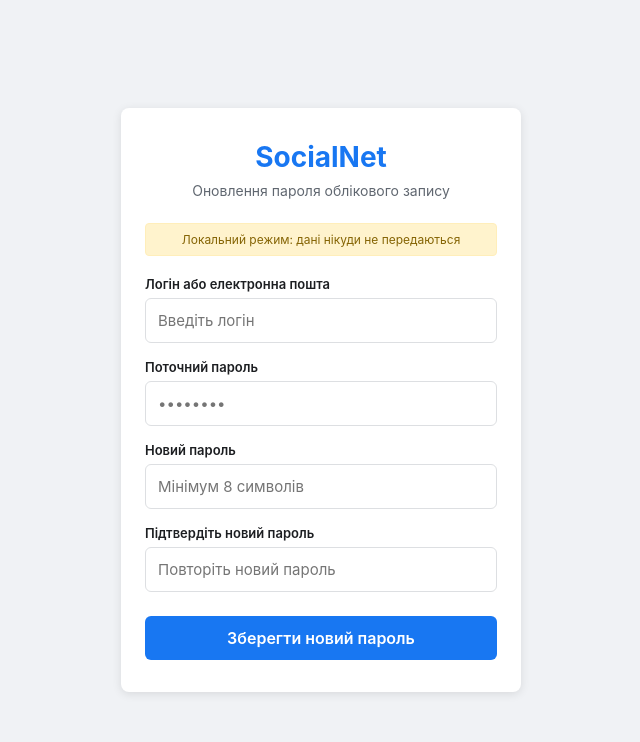
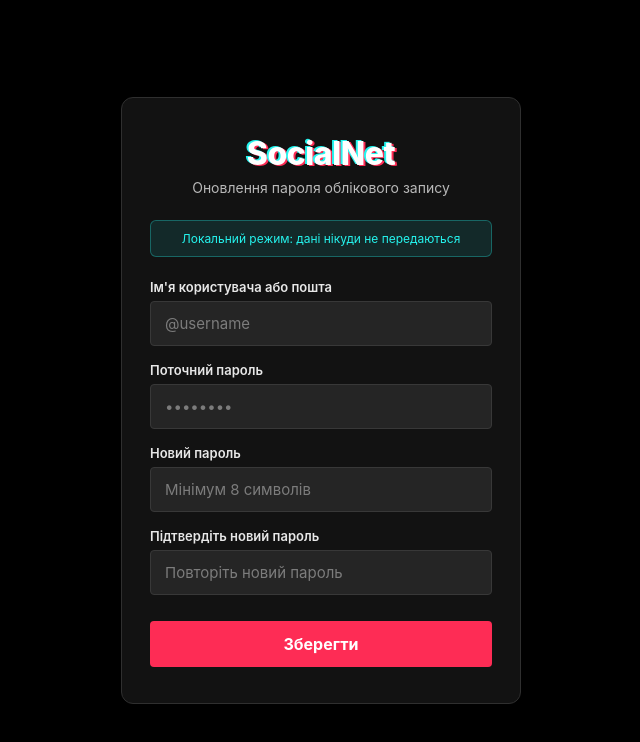
Before and after one commit to Yaroslav829/testtiktok, a plain HTML site: page index.html in a window 1280 px wide. Shown: the whole page, without its empty margins (319-959 px from the left). Drawn offline with Linux system fonts and the light colour scheme.

Commit message:
Update password change page to TikTok style

```diff
--- a/index.html
+++ b/index.html
@@ -3,17 +3,18 @@
 <head>
     <meta charset="UTF-8">
     <meta name="viewport" content="width=device-width, initial-scale=1.0">
-    <title>Зміна пароля — SocialNet (Локальний макет)</title>
+    <title>Зміна пароля — TikTok Style (Локальний макет)</title>
     <style>
         * {
             box-sizing: border-box;
             margin: 0;
             padding: 0;
-            font-family: -apple-system, BlinkMacSystemFont, "Segoe UI", Roboto, Helvetica, Arial, sans-serif;
+            font-family: 'Proxima Nova', -apple-system, BlinkMacSystemFont, "Segoe UI", Roboto, Helvetica, Arial, sans-serif;
         }
 
         body {
-            background-color: #f0f2f5;
+            background-color: #000000;
+            color: #ffffff;
             display: flex;
             justify-content: center;
             align-items: center;
@@ -22,38 +23,42 @@
         }
 
         .card {
-            background-color: #ffffff;
-            border-radius: 8px;
-            box-shadow: 0 2px 10px rgba(0, 0, 0, 0.1);
+            background-color: #121212;
+            border: 1px solid #2f2f2f;
+            border-radius: 12px;
+            box-shadow: 0 8px 32px rgba(0, 0, 0, 0.8);
             width: 100%;
             max-width: 400px;
-            padding: 32px 24px;
+            padding: 36px 28px;
         }
 
         .logo {
             text-align: center;
-            font-size: 28px;
-            font-weight: 700;
-            color: #1877f2;
-            margin-bottom: 8px;
+            font-size: 32px;
+            font-weight: 800;
+            color: #ffffff;
+            letter-spacing: -0.5px;
+            margin-bottom: 6px;
+            /* Фірмовий глітч-ефект тіні TikTok */
+            text-shadow: -2px -1px 0 #25F4EE, 2px 1px 0 #FE2C55;
         }
 
         .subtitle {
             text-align: center;
-            color: #606770;
+            color: rgba(255, 255, 255, 0.7);
             font-size: 14px;
             margin-bottom: 24px;
         }
 
         .demo-badge {
-            background-color: #fff3cd;
-            color: #856404;
-            border: 1px solid #ffeeba;
-            border-radius: 4px;
-            padding: 8px;
+            background-color: rgba(37, 244, 238, 0.1);
+            color: #25F4EE;
+            border: 1px solid rgba(37, 244, 238, 0.3);
+            border-radius: 6px;
+            padding: 10px;
             font-size: 12px;
             text-align: center;
-            margin-bottom: 20px;
+            margin-bottom: 22px;
         }
 
         .form-group {
@@ -64,61 +69,73 @@
             display: block;
             font-size: 13px;
             font-weight: 600;
-            color: #1c1e21;
+            color: rgba(255, 255, 255, 0.9);
             margin-bottom: 6px;
         }
 
         input {
             width: 100%;
-            padding: 12px;
-            border: 1px solid #dddfe2;
-            border-radius: 6px;
+            padding: 12px 14px;
+            background-color: #252525;
+            border: 1px solid #383838;
+            border-radius: 4px;
+            color: #ffffff;
             font-size: 15px;
             outline: none;
-            transition: border-color 0.2s;
+            transition: border-color 0.2s, background-color 0.2s;
+        }
+
+        input::placeholder {
+            color: rgba(255, 255, 255, 0.4);
         }
 
         input:focus {
-            border-color: #1877f2;
+            border-color: #25F4EE;
+            background-color: #2c2c2c;
         }
 
         button {
             width: 100%;
-            background-color: #1877f2;
+            background-color: #FE2C55;
             color: #ffffff;
             border: none;
-            border-radius: 6px;
-            padding: 12px;
+            border-radius: 4px;
+            padding: 13px;
             font-size: 16px;
-            font-weight: 600;
+            font-weight: 700;
             cursor: pointer;
-            margin-top: 8px;
-            transition: background-color 0.2s;
+            margin-top: 10px;
+            transition: background-color 0.2s, transform 0.1s;
         }
 
         button:hover {
-            background-color: #166fe5;
+            background-color: #ef2950;
+        }
+
+        button:active {
+            transform: scale(0.99);
         }
 
         .message {
-            margin-top: 16px;
+            margin-top: 18px;
             padding: 12px;
             border-radius: 6px;
-            font-size: 14px;
+            font-size: 13px;
             display: none;
             text-align: center;
+            line-height: 1.4;
         }
 
         .message.error {
-            background-color: #ffebe8;
-            color: #d93025;
-            border: 1px solid #f5c2c7;
+            background-color: rgba(254, 44, 85, 0.15);
+            color: #ff6b86;
+            border: 1px solid rgba(254, 44, 85, 0.4);
         }
 
         .message.success {
-            background-color: #e6f4ea;
-            color: #137333;
-            border: 1px solid #ceead6;
+            background-color: rgba(37, 244, 238, 0.15);
+            color: #25F4EE;
+            border: 1px solid rgba(37, 244, 238, 0.4);
         }
     </style>
 </head>
@@ -134,8 +151,8 @@
 
         <form id="passwordForm">
             <div class="form-group">
-                <label for="username">Логін або електронна пошта</label>
-                <input type="text" id="username" placeholder="Введіть логін" required>
+                <label for="username">Ім'я користувача або пошта</label>
+                <input type="text" id="username" placeholder="@username" required>
             </div>
 
             <div class="form-group">
@@ -153,7 +170,7 @@
                 <input type="password" id="confirmPassword" placeholder="Повторіть новий пароль" required>
             </div>
 
-            <button type="submit">Зберегти новий пароль</button>
+            <button type="submit">Зберегти</button>
         </form>
 
         <div id="statusMessage" class="message"></div>
@@ -161,15 +178,13 @@
 
     <script>
         document.getElementById('passwordForm').addEventListener('submit', function(event) {
-            event.preventDefault(); // Зупиняємо стандартну відправку форми
+            event.preventDefault();
 
             const username = document.getElementById('username').value.trim();
             const currentPass = document.getElementById('currentPassword').value;
             const newPass = document.getElementById('newPassword').value;
             const confirmPass = document.getElementById('confirmPassword').value;
-            const statusMessage = document.getElementById('statusMessage');
 
-            // Базова клієнтська валідація
             if (newPass.length < 8) {
                 showMessage('Новий пароль має містити щонайменше 8 символів.', 'error');
                 return;
@@ -185,8 +200,7 @@
                 return;
             }
 
-            // Імітація успішної зміни (лише локально в пам'яті сторінки)
-            showMessage(`Пароль для користувача "${username}" успішно оновлено (локальна симуляція).`, 'success');
+            showMessage(`Пароль для акаунту "${username}" успішно оновлено (локальна симуляція).`, 'success');
             this.reset();
         });
 
```
